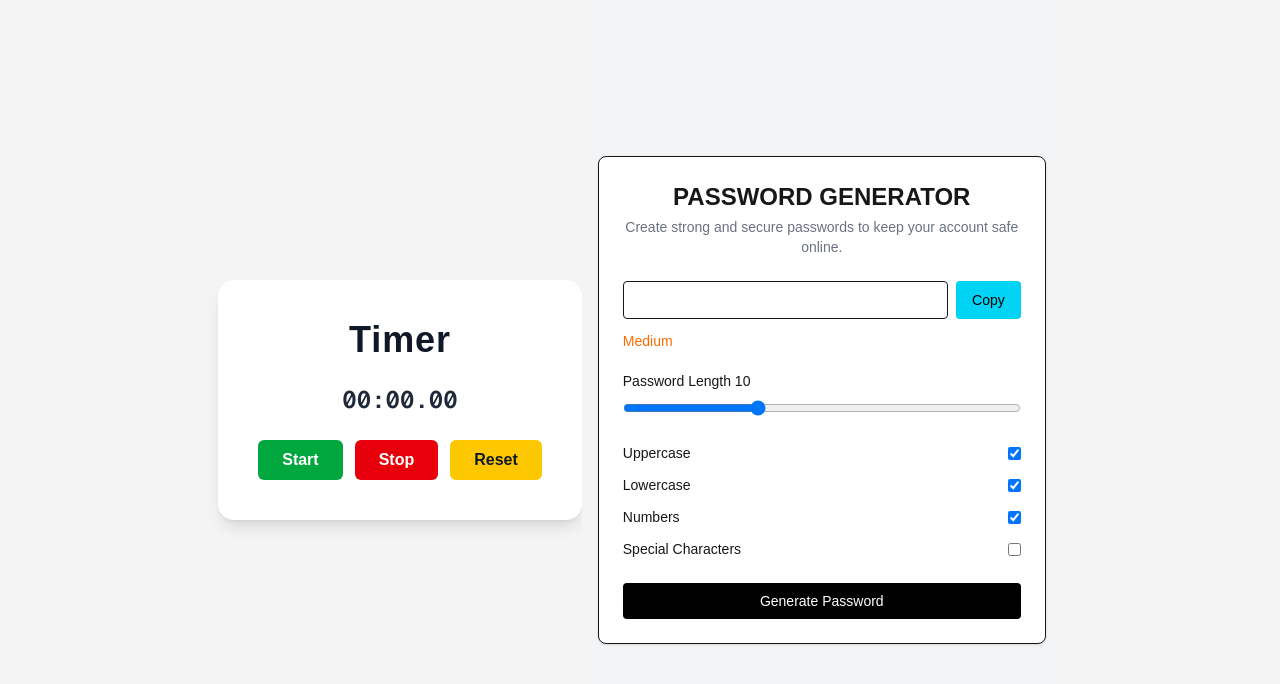
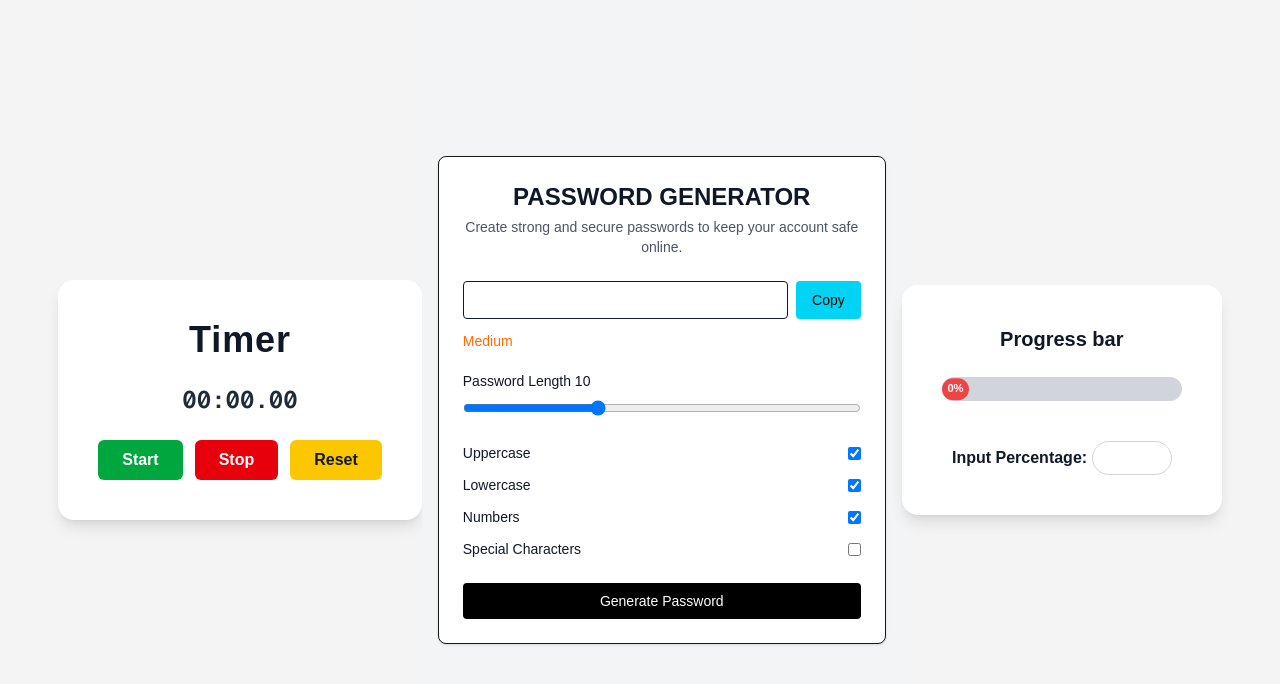
Before and after one commit to tomasc0419/hackathon, a Next.js app in the folder hack/: page / in a window 1280 px wide. Shown: the top 684 px of the page. Built offline with nearby package versions, Linux system fonts and the light colour scheme.

Commit message:
Reto 2 - Progress Bar

```diff
--- a/hack/app/components/PasswordGen.tsx
+++ b/hack/app/components/PasswordGen.tsx
@@ -64,8 +64,8 @@ export default function PasswordGen(){
     return (
         <div className="flex min-h-screen items-center justify-center bg-gray-100 px-4">
         <div className="w-full max-w-md rounded-lg border bg-white p-6 shadow">
-            <h1 className="text-center text-2xl font-bold">PASSWORD GENERATOR</h1>
-            <p className="mt-1 text-center text-sm text-gray-500">
+            <h1 className="text-center text-2xl font-bold text-gray-900">PASSWORD GENERATOR</h1>
+            <p className="mt-1 text-center text-sm text-gray-600">
             Create strong and secure passwords to keep your account safe online.
             </p>
 
@@ -74,7 +74,7 @@ export default function PasswordGen(){
                 type="text"
                 value={password}
                 readOnly
-                className="w-full rounded border px-3 py-2 text-sm outline-none"
+                className="w-full rounded border px-3 py-2 text-sm outline-none text-gray-900"
             />
             <button
                 onClick={copyPassword}
@@ -90,7 +90,7 @@ export default function PasswordGen(){
             </p>
 
             <div className="mt-5">
-            <p className="mb-2 text-sm">Password Length {length}</p>
+            <p className="mb-2 text-sm text-gray-900">Password Length {length}</p>
             <input
                 type="range"
                 min="5"
@@ -101,7 +101,7 @@ export default function PasswordGen(){
             />
             </div>
 
-            <div className="mt-5 space-y-3 text-sm">
+            <div className="mt-5 space-y-3 text-sm text-gray-900">
             <div className="flex items-center justify-between">
                 <label>Uppercase</label>
                 <input
--- /dev/null
+++ b/hack/app/components/ProgressBar.tsx
@@ -0,0 +1,108 @@
+"use client";
+
+import { useState } from "react";
+
+export default function ProgressBar() {
+  const [input, setInput] = useState("");
+  const [percentage, setPercentage] = useState(0);
+  const [error, setError] = useState("");
+
+  function handleChange(e: React.ChangeEvent<HTMLInputElement>) {
+    const val = e.target.value;
+    setInput(val);
+
+    const num = Number(val);
+    if (val === "") {
+      setError("");
+      setPercentage(0);
+    } else if (isNaN(num) || !Number.isInteger(num)) {
+      setError("Please enter a valid integer.");
+      setPercentage(0);
+    } else if (num < 0 || num > 100) {
+      setError("Value must be between 0 and 100.");
+      setPercentage(0);
+    } else {
+      setError("");
+      setPercentage(num);
+    }
+  }
+
+  return (
+    <div className="flex flex-col items-center gap-4 p-10 bg-white rounded-2xl shadow-lg w-80">
+      <h2 className="text-xl font-bold text-gray-900">Progress bar</h2>
+
+      {/* Bar container */}
+      <div
+        style={{
+          position: "relative",
+          background: "#d1d5db",
+          borderRadius: "9999px",
+          height: "1.5rem",
+          width: "100%",
+          margin: "0.5rem 0",
+          overflow: "visible",
+        }}
+      >
+        {/* Filled portion */}
+        <div
+          style={{
+            background: "#6b7280",
+            borderRadius: "9999px",
+            height: "100%",
+            width: `${percentage}%`,
+            transition: "width 0.3s ease",
+          }}
+        />
+
+        {/* Percentage Badge */}
+        <span
+          style={{
+            position: "absolute",
+            left: `max(0px, calc(${percentage}% - 1.5rem))`,
+            top: "50%",
+            transform: "translateY(-50%)",
+            background: "#ef4444",
+            color: "white",
+            fontSize: "0.7rem",
+            fontWeight: "bold",
+            padding: "0.15rem 0.35rem",
+            borderRadius: "9999px",
+            whiteSpace: "nowrap",
+          }}
+        >
+          {percentage}%
+        </span>
+      </div>
+
+      {/* Input */}
+      <div style={{ marginTop: "1rem" }}>
+        <label htmlFor="percentInput" style={{ fontWeight: "bold", color: "#111827" }}>
+          Input Percentage:{" "}
+        </label>
+        <input
+          id="percentInput"
+          type="number"
+          value={input}
+          onChange={handleChange}
+          min={0}
+          max={100}
+          style={{
+            borderRadius: "9999px",
+            border: "1px solid #d1d5db",
+            padding: "0.25rem 0.75rem",
+            width: "5rem",
+            textAlign: "center",
+            color: "#111827",
+            background: "white",
+          }}
+        />
+      </div>
+
+      {error && (
+        <p style={{ color: "#ef4444", marginTop: "0.5rem", fontSize: "0.85rem" }}>
+          {error}
+        </p>
+      )}
+    </div>
+  );
+}
--- a/hack/app/page.tsx
+++ b/hack/app/page.tsx
@@ -1,11 +1,13 @@
 import Timer from "./components/Timer";
 import PasswordGen from "./components/PasswordGen";
+import ProgressBar from "./components/ProgressBar";
 
 export default function Home() {
   return (
     <div className="flex min-h-screen items-center justify-center bg-zinc-100">
       <Timer />
       <PasswordGen/>
+      <ProgressBar/>
     </div>
   );
 }
```
